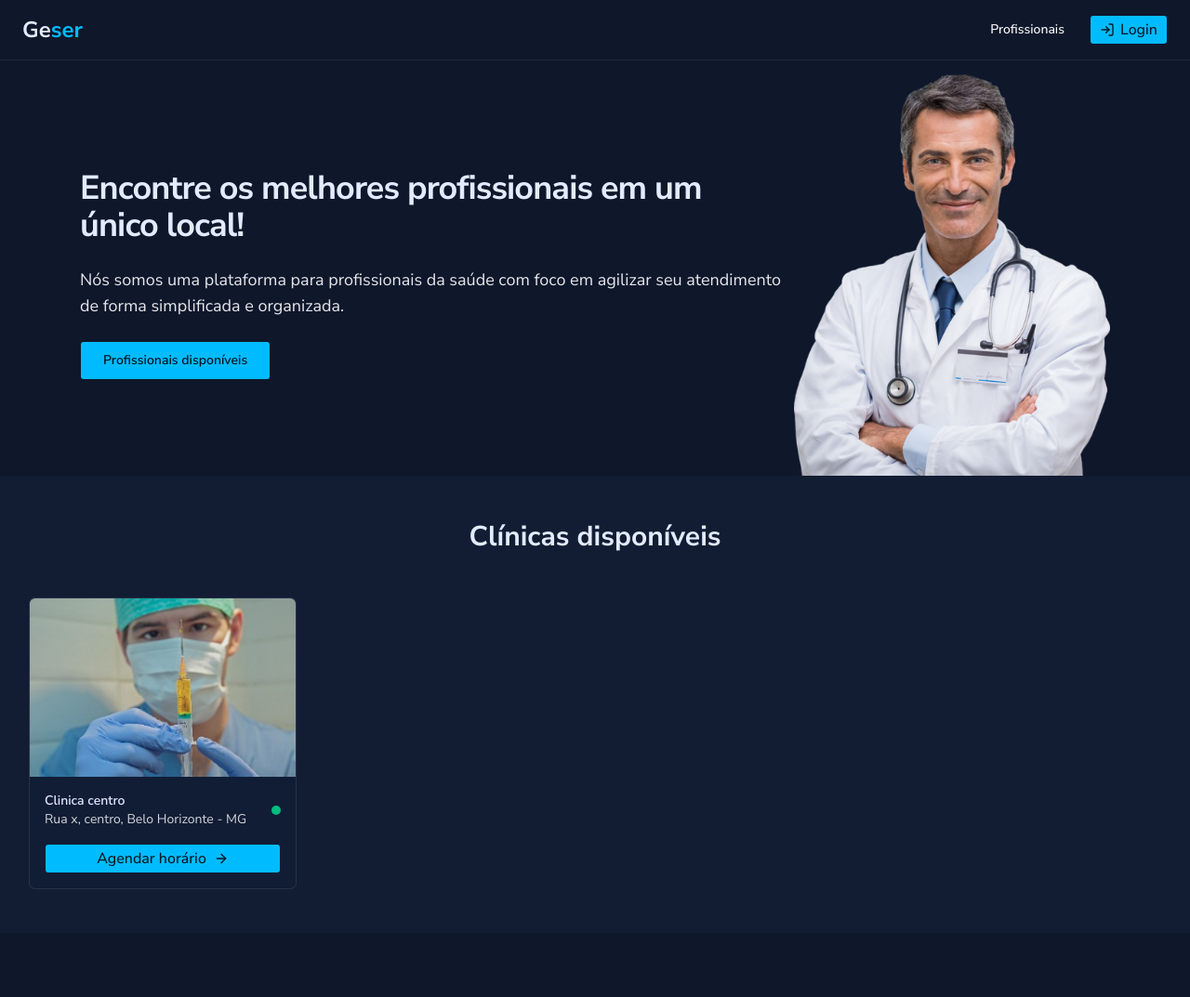
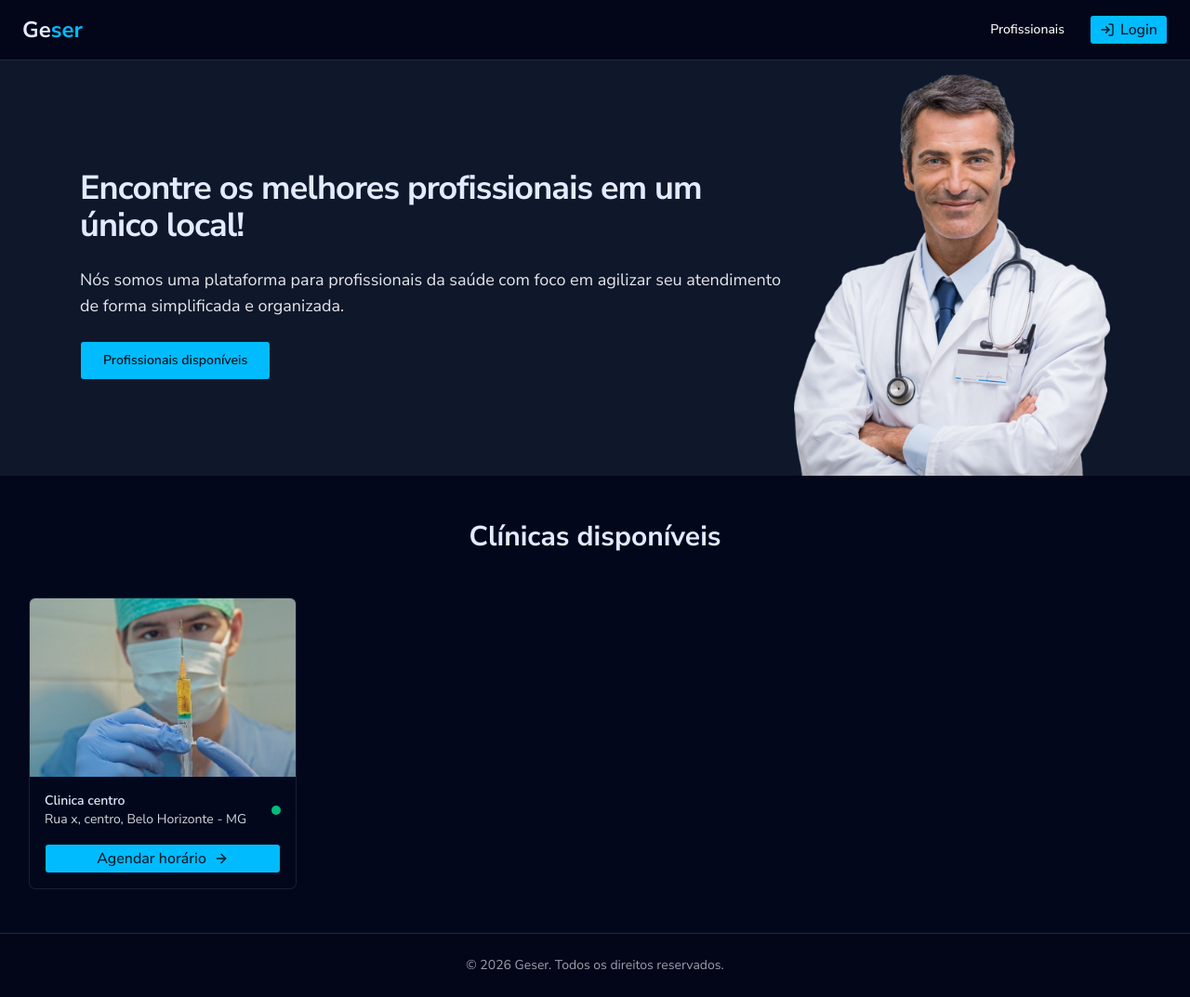
Before and after one commit to slpascoal/geser, a Next.js app: page / in a window 1280 px wide. Shown: the whole page at 93% size. Before the commit the page ends 1004 px from the top, so only its background shows below. Built offline with nearby package versions, Linux system fonts and the light colour scheme.

Commit message:
feat: add Footer component and integrate into Home page; update styles in Companies and Header components

```diff
--- a/src/app/(public)/_components/companies.tsx
+++ b/src/app/(public)/_components/companies.tsx
@@ -6,14 +6,14 @@ import Link from "next/link";
 
 export function Companies() {
   return (
-    <section className="py-12 bg-[#121c33]">
+    <section className="py-12 bg-[#02071c]">
       <div className="container mx-auto px-4 sm:px-6 lg:px-8">
         <h2 className="text-3xl text-center mb-12 font-bold">
           Clínicas disponíveis
         </h2>
 
         <section className="grid grid-cols-1 gap-6 sm:grid-cols-2 lg:grid-cols-4">
-          <Card className="overflow-hidden p-0">
+          <Card className="overflow-hidden p-0 bg-transparent">
             <CardContent className="p-0">
               <div>
                 <div className="relative h-48">
--- /dev/null
+++ b/src/app/(public)/_components/footer.tsx
@@ -0,0 +1,9 @@
+export function Footer() {
+  return (
+    <footer className="py-6 px-4 sm:px-6 lg:px-8 border-t border-slate-800 bg-slate-950">
+      <div className="container mx-auto text-center text-sm text-gray-400">
+        &copy; {new Date().getFullYear()} Geser. Todos os direitos reservados.
+      </div>
+    </footer>
+  );
+}
--- a/src/app/(public)/_components/header.tsx
+++ b/src/app/(public)/_components/header.tsx
@@ -54,7 +54,7 @@ export function Header() {
   );
 
   return (
-    <header className="fixed top-0 right-0 left-0 z-999 py-4 px-6 border-b border-slate-800">
+    <header className="fixed top-0 right-0 left-0 z-999 py-4 px-6 border-b border-slate-800 bg-slate-950">
       <div className="container mx-auto flex items-center justify-between">
         <Link
           href="/"
--- a/src/app/(public)/page.tsx
+++ b/src/app/(public)/page.tsx
@@ -1,4 +1,5 @@
 import { Companies } from "./_components/companies";
+import { Footer } from "./_components/footer";
 import { Header } from "./_components/header";
 import { Hero } from "./_components/hero";
 
@@ -9,6 +10,7 @@ export default function Home() {
       <div>
         <Hero />
         <Companies />
+        <Footer />
       </div>
     </div>
   );
```
